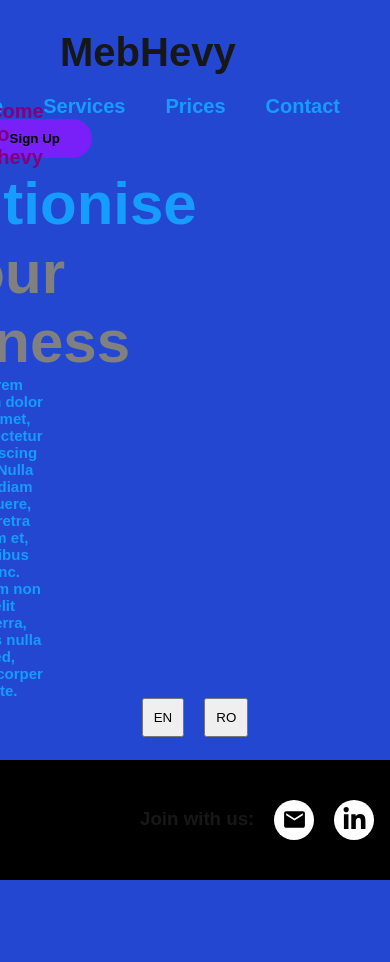
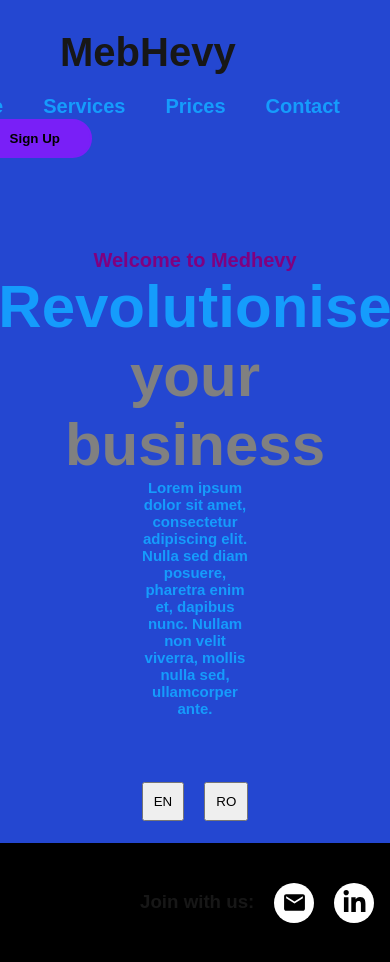
Before and after one commit to lucian-xinitrc/mebhevy, a Next.js app: page / in a window 390 px wide. Before the commit the page ends 880 px from the top, so only its background shows below. Built offline with nearby package versions, Linux system fonts and the light colour scheme.

Commit message:
New commit

```diff
--- a/src/app/globals.css
+++ b/src/app/globals.css
@@ -199,7 +199,7 @@ gray {
 
 .conFooterHeader a:hover {
   transition:0.7s;
-  width:350px;
+  width:50px;
   padding:10px 20px ;
   color:white;
   background-color:white;
@@ -216,3 +216,9 @@ gray {
     color-scheme: dark;
   }
 }
+
+@media only screen and (max-width: 900px) {
+  .header {
+    width:100%;
+  }
+}
```
